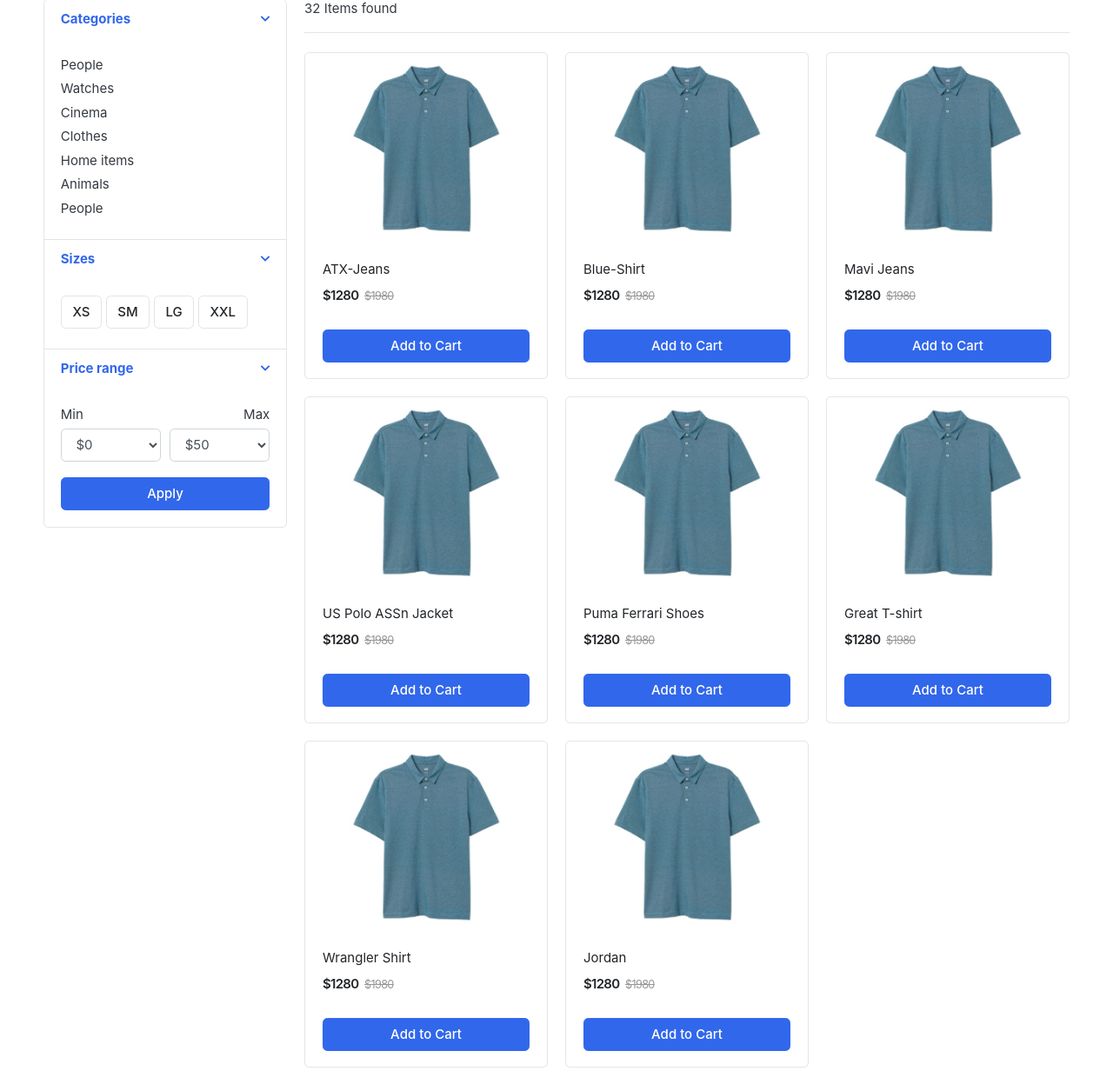
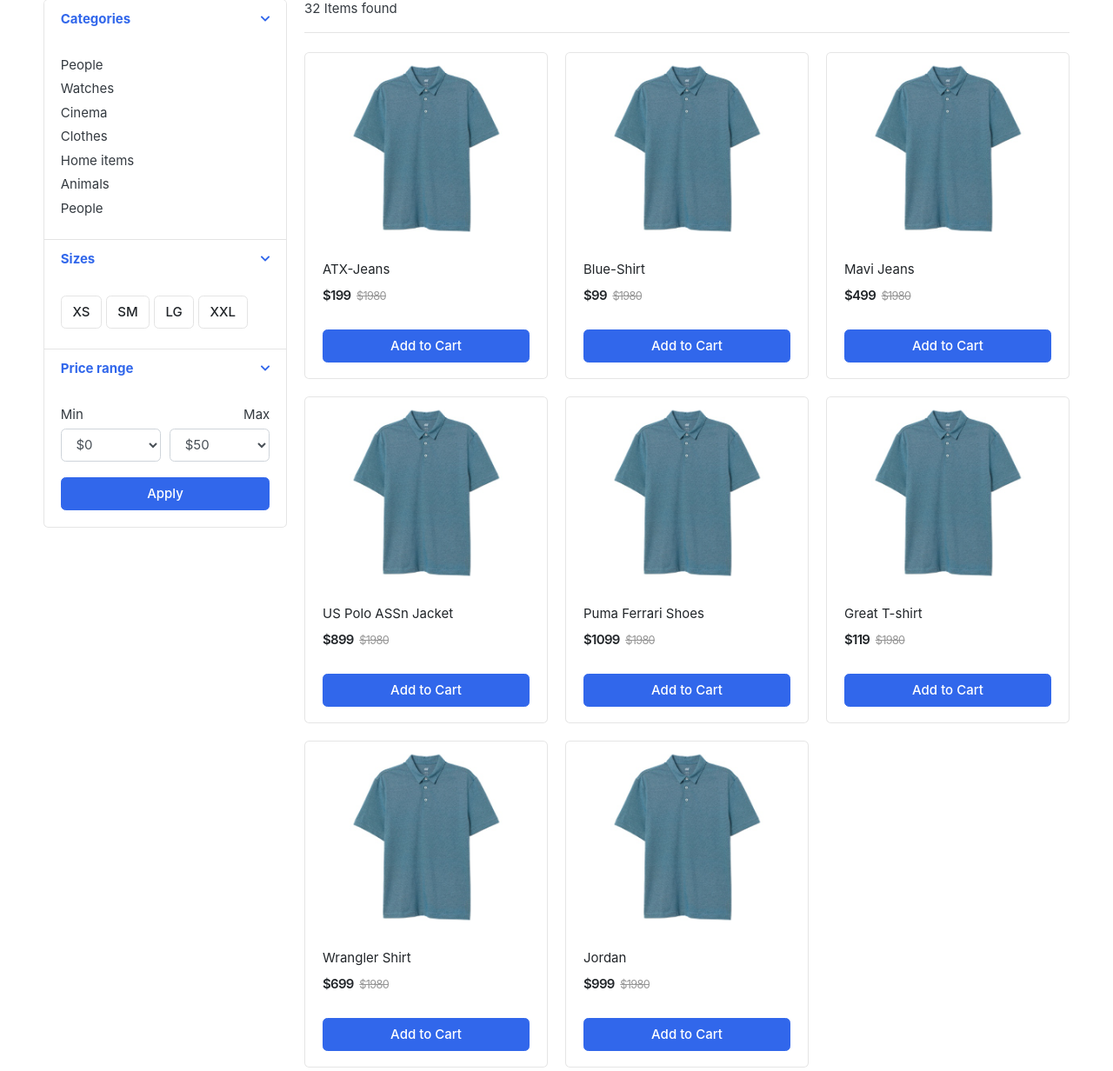
Before and after one commit to HritikGiri2005/Ecommerce-website-django, a Django app: page /store/ in a window 1280 px wide. Shown: the part 295-1527 px from the top of the page at 87% size. Run offline with Django 5.2, Linux system fonts and the light colour scheme; data comes from the database, SQL or seed files in the repository; some libraries are stand-ins or nearby versions; some web fonts are replaced.

Commit message:
changed price to dynamic

```diff
--- a/Ecommerce/templates/store/store.html
+++ b/Ecommerce/templates/store/store.html
@@ -140,7 +140,7 @@
 				<div class="fix-height">
 					<a href="./product-detail.html" class="title">{{product.product_name}}</a>
 					<div class="price-wrap mt-2">
-						<span class="price">$1280</span>
+						<span class="price">${{product.price}}</span>
 						<del class="price-old">$1980</del>
 					</div> <!-- price-wrap.// -->
 				</div>
```
